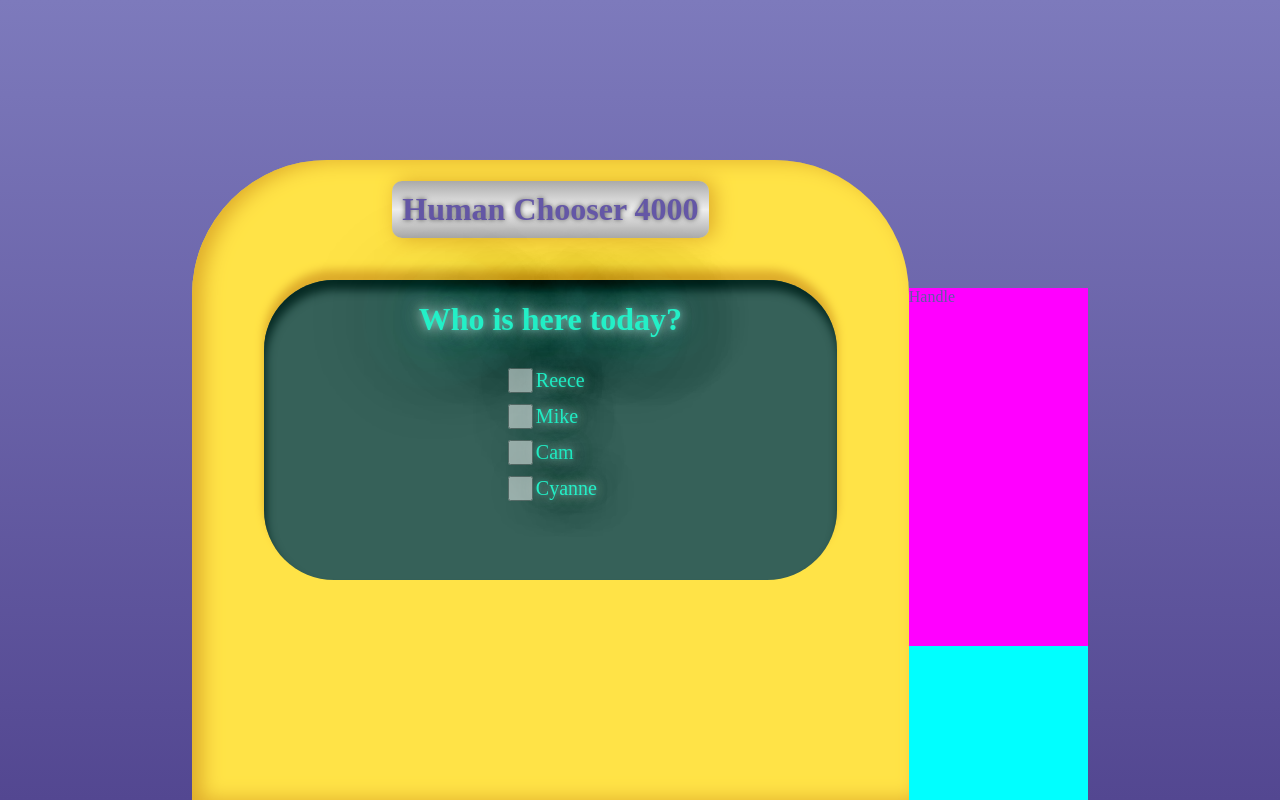
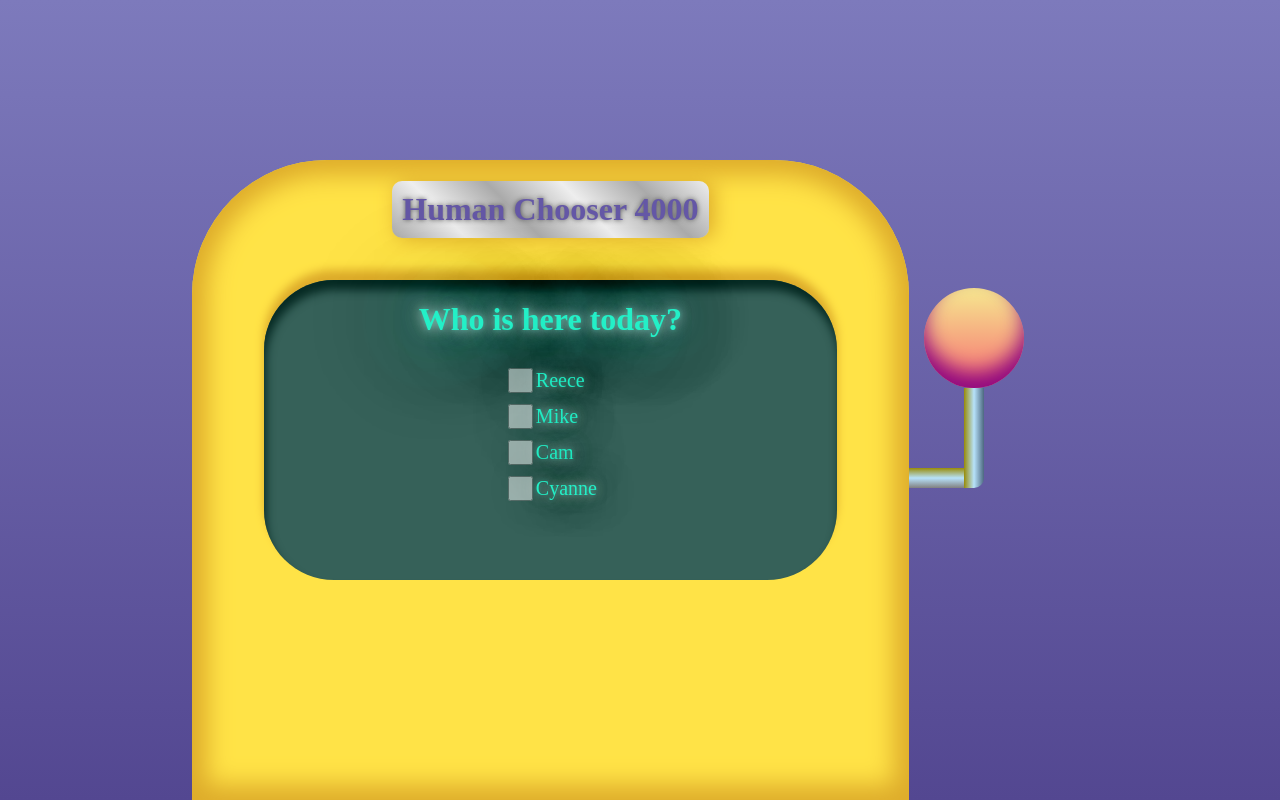
Before and after one commit to Cyanne-Jones/PickerApp, a React (Create React App) app: page / in a window 1280 px wide. Built offline with nearby package versions, Linux system fonts and the light colour scheme; a web font is replaced by a local one.

Commit message:
Style and animate handle

```diff
--- a/src/components/chassis/Chassis.css
+++ b/src/components/chassis/Chassis.css
@@ -3,14 +3,14 @@
   height: 100%;
   width: 80%;
   border-radius: 135px 135px 0px 0px;
-  box-shadow: inset 10px 0px 20px #DEAC2B;
+  box-shadow: inset 0px 0px 25px 15px #DEAC2B;
   display: flex;
   flex-direction: column;
   align-items: center;
 }
 
 .title {
-  background: linear-gradient(#aaaaaa, #eeeeee, #aaaaaa);
+  background: linear-gradient(45deg, #aaaaaa, #eeeeee, #aaaaaa, #eeeeee, #aaaaaa, #eeeeee);
   border-radius: 10px;
   padding: 10px;
   box-shadow: 5px 0px 20px #DEAC2B;
--- a/src/components/handle/Handle.css
+++ b/src/components/handle/Handle.css
@@ -1,4 +1,74 @@
 .handle {
-  background-color: magenta;
-  height: 70%;
+  height: 200px;
+  display: flex;
+  align-items: flex-end;
 }
+
+.handle:hover {
+  cursor: pointer;
+}
+
+.shaft {
+  background: linear-gradient(rgb(152, 140, 9), rgb(183, 226, 250), gray);
+  border-radius: 0px 0px 10px 0px;
+  height: 20px;
+  width: 100px;
+}
+
+.arm {
+  width: 150px;
+  height: 200px;
+  display: flex;
+  flex-direction: column-reverse;
+  align-items: center;
+  transform: translateX(-60px);
+}
+
+.ball {
+  height: 100px;
+  width: 100px;
+  border-radius: 100%;
+  background: linear-gradient(rgb(246, 232, 143), #F66B71) ;
+  box-shadow: inset 0px -15px 20px #900880;
+}
+
+.cam {
+  height: 100px;
+  width: 20px;
+  background: linear-gradient(90deg, rgb(152, 140, 9), rgb(183, 226, 250), rgb(76, 104, 128));
+  border-radius: 0px 0px 10px 0px;
+}
+
+.cam-animate {
+  animation: camAnimate 3s ease-in-out;
+}
+
+
+.ball-animate {
+  animation: ballAnimate 3s ease-in-out;
+}
+
+@keyframes ballAnimate {
+  0% {
+    transform: translateY(0px)
+  }
+  50% {
+    transform: translateY(75px);
+  }
+  100% {
+    transform: translateY(0px);
+  }
+}
+
+@keyframes camAnimate {
+  0% {
+    height: 100px
+  }
+  40% {
+    height: 0px;
+  }
+  100% {
+    height: 100px;
+    /* transform: translateY(0px); */
+  }
+}
--- a/src/components/handle/Handle.jsx
+++ b/src/components/handle/Handle.jsx
@@ -1,9 +1,23 @@
 import './Handle.css'
+import { useState } from 'react'
 
 export const Handle = () => {
+  const [isAnimating, setIsAnimating] = useState(false)
+
+  const handleClick = () => {
+    setIsAnimating(true)
+    setTimeout(()=> {
+      setIsAnimating(false)
+    }, 3000)
+  }
   return (
-    <div className='handle'>
-      Handle
+    <div className='handle' onClick={handleClick}>
+      <div className='shaft'></div>
+      <div className='arm'>
+        <div className={isAnimating ? 'cam-animate cam' : 'cam'}></div>
+        <div className={isAnimating ? 'ball-animate ball' : 'ball'}></div>
+      </div>
+
     </div>
   )
 }
--- a/src/components/handleContainer/HandleContainer.css
+++ b/src/components/handleContainer/HandleContainer.css
@@ -1,5 +1,4 @@
 .handleContainer {
-  background-color: cyan;
   width: 20%;
   height: 80%;
 }
```
